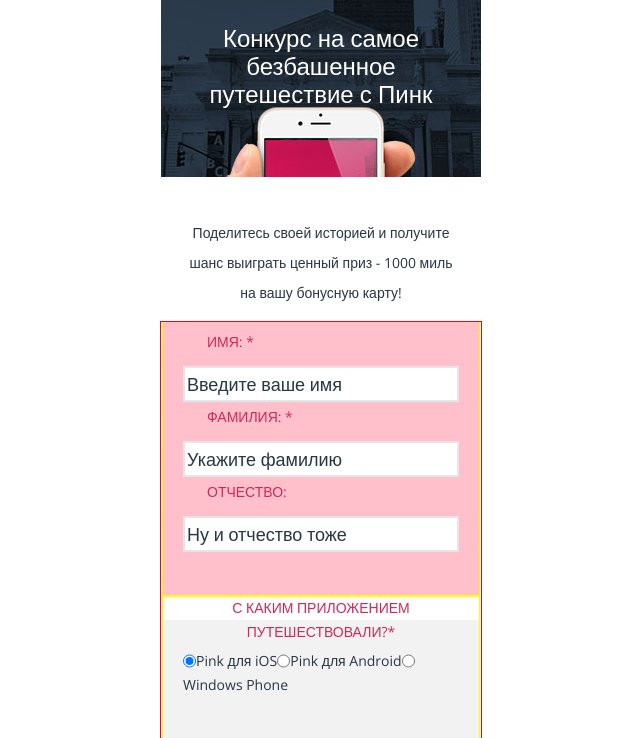
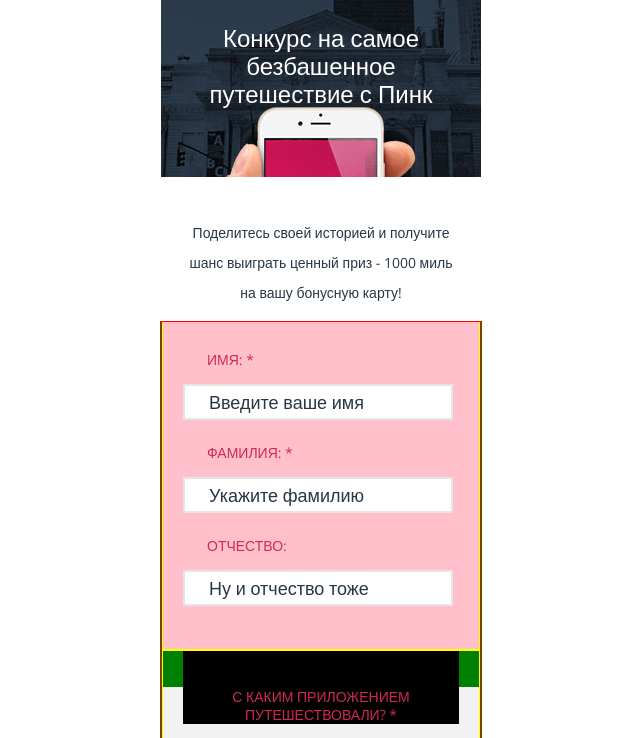
Before and after one commit to tabasca/50210-pink, a website: page form.html in a window 1280 px wide. Shown: the part 139-877 px from the top of the page, without its empty margins (319-959 px from the left). Drawn offline with nearby package versions, Linux system fonts and the light colour scheme; files that its build step writes are made by us from their sources.

Commit message:
some styles for .form

```diff
--- a/form.html
+++ b/form.html
@@ -46,28 +46,28 @@
     <form class="form">
 
       <fieldset class="form__item  form__item--bg_white">
-        <label class="label  checkbox" for="name">имя: *</label>
-        <input class="input  checkbox" type="text" id="name" name="name" value="Введите ваше имя" required>
+        <label class="label  label--checkbox" for="name">имя: *</label>
+        <input class="input  input--checkbox" type="text" id="name" name="name" value="Введите ваше имя" required>
 
-        <label class="label  checkbox" for="surname">фамилия: *</label>
-        <input class="input  checkbox" type="text" id="surname" name="surname" value="Укажите фамилию" required>
+        <label class="label  label--checkbox" for="surname">фамилия: *</label>
+        <input class="input  input--checkbox" type="text" id="surname" name="surname" value="Укажите фамилию" required>
 
-        <label class="label  checkbox" for="second-name">отчество: </label>
-        <input class="input  checkbox" type="text" id="second-name" name="second-name" value="Ну и отчество тоже">
+        <label class="label  label--checkbox" for="second-name">отчество: </label>
+        <input class="input  input--checkbox" type="text" id="second-name" name="second-name" value="Ну и отчество тоже">
       </fieldset>
 
       <fieldset class="form__item  form__item--bg_gray">
         <legend class="form__title">
-          С каким приложением путешествовали?*
+          С каким приложением путешествовали? *
         </legend>
-        <input class="input  radio" type="radio" id="ios" name="ios" value="iOS" checked required>
-        <label class="label  radio" for="ios">Pink для iOS</label>
+        <input class="input  input--radio" type="radio" id="ios" name="ios" value="iOS" checked required>
+        <label class="label  label--radio" for="ios">Pink для iOS</label>
 
-        <input class="input  radio" type="radio" id="android" name="android" value="Android" required>
-        <label class="label  radio" for="android">Pink для Android</label>
+        <input class="input  input--radio" type="radio" id="android" name="android" value="Android" required>
+        <label class="label  label--radio" for="android">Pink для Android</label>
 
-        <input class="input  radio" type="radio" id="windows-phone" name="windows-phone" value="Windows Phone" required>
-        <label class="label  radio" for="windows-phone">Windows Phone</label>
+        <input class="input  input--radio" type="radio" id="windows-phone" name="windows-phone" value="Windows Phone" required>
+        <label class="label  label--radio" for="windows-phone">Windows Phone</label>
       </fieldset>
 
       <fieldset class="form__item  form__item--bg_white">
@@ -78,7 +78,7 @@
         <label class="label" for="departure">Дата выезда</label>
 
         <button class="btn-plus" type="button" name="button"></button>
-        <input class="input  btn-plus  btn-minus" type="text" id="duration" name="duration" value="10 дней" required>
+        <input class="input  btn-plus  btn-minus  input--center" type="text" id="duration" name="duration" value="10 дней" required>
         <button class="btn-minus" type="button" name="button"></button>
         <label class="label" for="duration">Продолжительность</label>
 
@@ -92,7 +92,7 @@
         </legend>
 
         <button class="btn-plus" type="button" name="button"></button>
-        <input class="input  btn-plus  btn-minus" type="text" name="companions" value="2 чел" required>
+        <input class="input  btn-plus  btn-minus  input--center" type="text" id="companions" name="companions" value="2 чел" required>
         <button class="btn-minus" type="button" name="button"></button>
 
         <ol class="form-list">
--- a/less/blocks/form.less
+++ b/less/blocks/form.less
@@ -1,10 +1,14 @@
 .form {
+  padding: 0;
+  margin: 0;
   outline: 1px solid red;
   .container();
-
+  .clearfix();
+  background: green;
   &__item {
     display: flex;
     flex-wrap: wrap;
+
     // padding-top: 14px;
     padding-bottom: 44px;
     border: none;
@@ -14,39 +18,57 @@
       background: @gray;
     }
     .wrapper();
-    .clearfix();
+
+    // .clearfix();
   }
   &__title {
     width: 100%;
-    // padding-top: 40px;
-
+    padding-top: 40px - 2; //minus line-height
+    background: black;
     color: @vinous;
     text-transform: uppercase;
+    line-height: 18 / 14;
     .clearfix();
   }
 }
-
-.label.checkbox {
-  width: 100%;
-
-  padding-left: 24px;
-  // padding-top: 26px - 8; //minus line-height
-  padding-bottom: 17px - 8; //minus line-height
-
+.label {
   color: @vinous;
   line-height: 30 / 14;
   text-transform: uppercase;
-  text-align: left;
+  &--checkbox {
+    padding-left: 24px;
+    padding-top: 26px - 8; //minus line-height
+    padding-bottom: 17px - 8; //minus line-height
+    text-transform: uppercase;
+    text-align: left;
+  }
+  &--radio {
+    padding-top: 51px - 4;
+    padding-left: 60px;
+    text-align: left;
+    line-height: 18 / 14;
+    color: @dark-blue;
+    text-transform: none;
+  }
 }
 
-.input.checkbox {
+.input {
+  box-sizing: border-box;
   width: 100% - 2;
-
-  // padding: 24px - 6 0 24px - 6 24px; //minus line-height
-
+  padding-left: 24px;
   font-size: @font-size--h3;
   line-height: 30 / 18;
   border: 2px solid @light-gray;
+  color: @dark-blue;
+  &--checkbox {
 
-  color: @dark-blue;
+
+  }
+  &--radio {
+    display: none;
+  }
+  &--center {
+    padding-left: 0;
+    text-align: center;
+  }
 }
```
